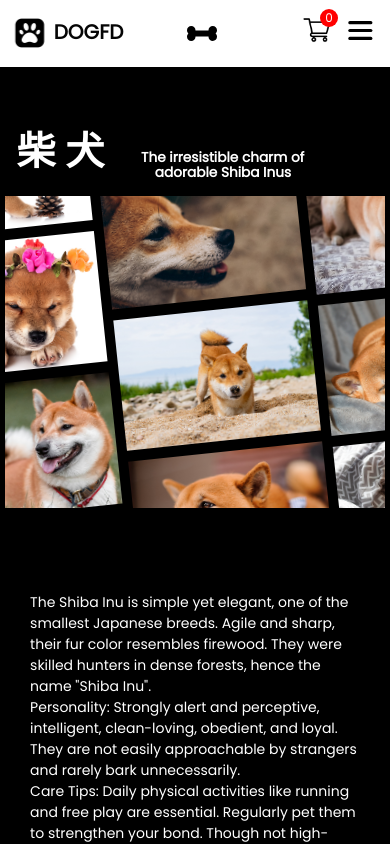
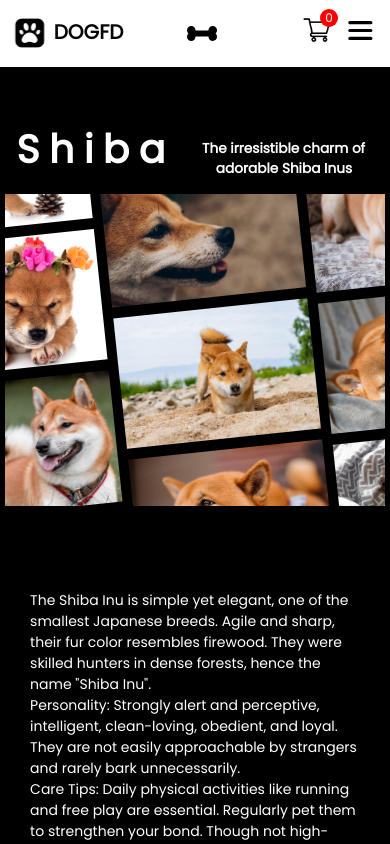
Before and after one commit to erhshih/DOGFD, a React (Create React App) app in the folder frontend/: page /DOGFD/introduce in a window 390 px wide. Shown: the top 844 px of the page. Built offline with nearby package versions, Linux system fonts and the light colour scheme; no server answers.

Commit message:
change sass

```diff
--- a/frontend/src/Pages/CSS/Introduce.scss
+++ b/frontend/src/Pages/CSS/Introduce.scss
@@ -1305,7 +1305,6 @@
 
 	.font_img .font p {
 	  font-size: min(3.5vw, 60px);
-	  line-height: 1.1em;
 	  padding-left: 2em;
 	  font-weight: bolder;
 	}
--- a/frontend/src/Pages/Introduce.jsx
+++ b/frontend/src/Pages/Introduce.jsx
@@ -9,7 +9,7 @@ const Introduce = () => {
         <div className="wrap_balck">
           <div className="font_img">
             <div className="font">
-              <h3>柴犬</h3>
+              <h3>Shiba</h3>
               <p>
                 The irresistible charm of <br />
                 &emsp;adorable Shiba Inus
```
